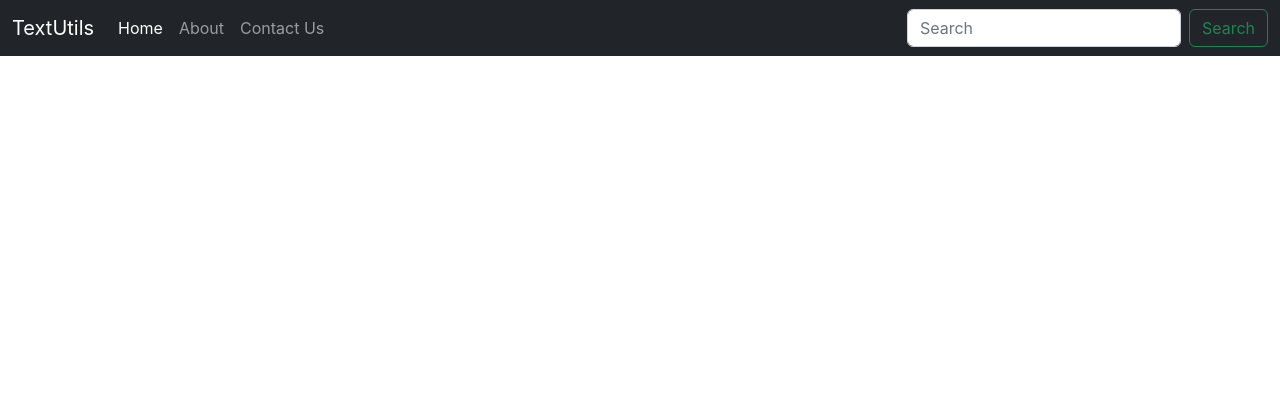
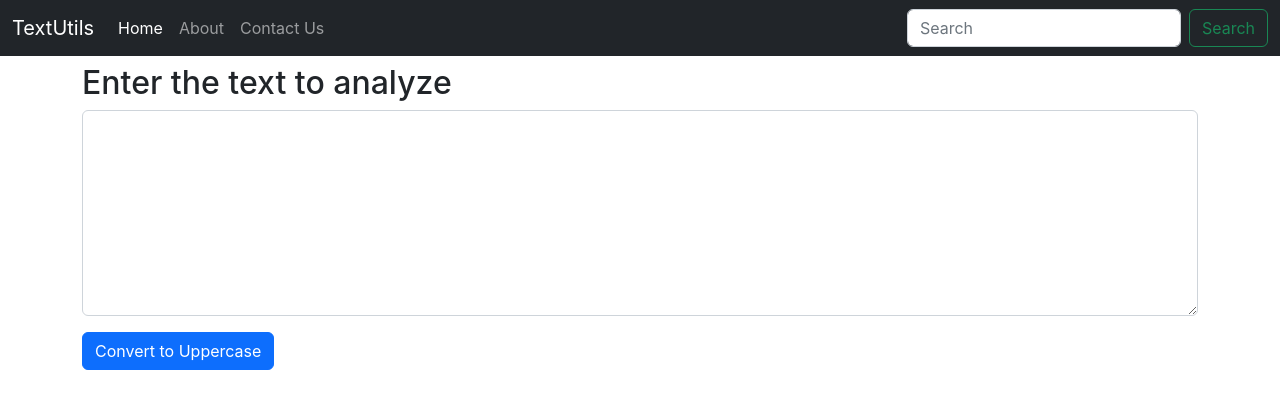
Before and after one commit to akshatk806/textutils, a React (Create React App) app: page / in a window 1280 px wide. Shown: the top 408 px of the page. Built offline with nearby package versions, Linux system fonts and the light colour scheme.

Commit message:
3. Creating a TextForm component

```diff
--- a/src/App.js
+++ b/src/App.js
@@ -1,10 +1,14 @@
 import './App.css';
 import Navbar from './components/Navbar';
+import TextForm from './components/TextForm';
 
 function App() {
   return (
     <>
-      <Navbar title="TextUtils" contact="Contact Us"/>
+      <Navbar title="TextUtils" contact="Contact Us" />
+      <div className="container my-2">
+        <TextForm heading="Enter the text to analyze" />
+      </div>
     </>
   );
 }
--- /dev/null
+++ b/src/components/TextForm.js
@@ -0,0 +1,13 @@
+import React from 'react'
+
+export default function TextForm(props) {
+    return (
+        <div>
+            <div className="mb-3">
+                <h2>{props.heading}</h2>
+                <textarea className="form-control" id="myBox" rows="8"></textarea>
+            </div>
+            <button className="btn btn-primary">Convert to Uppercase</button>
+        </div>
+    )
+}
```
